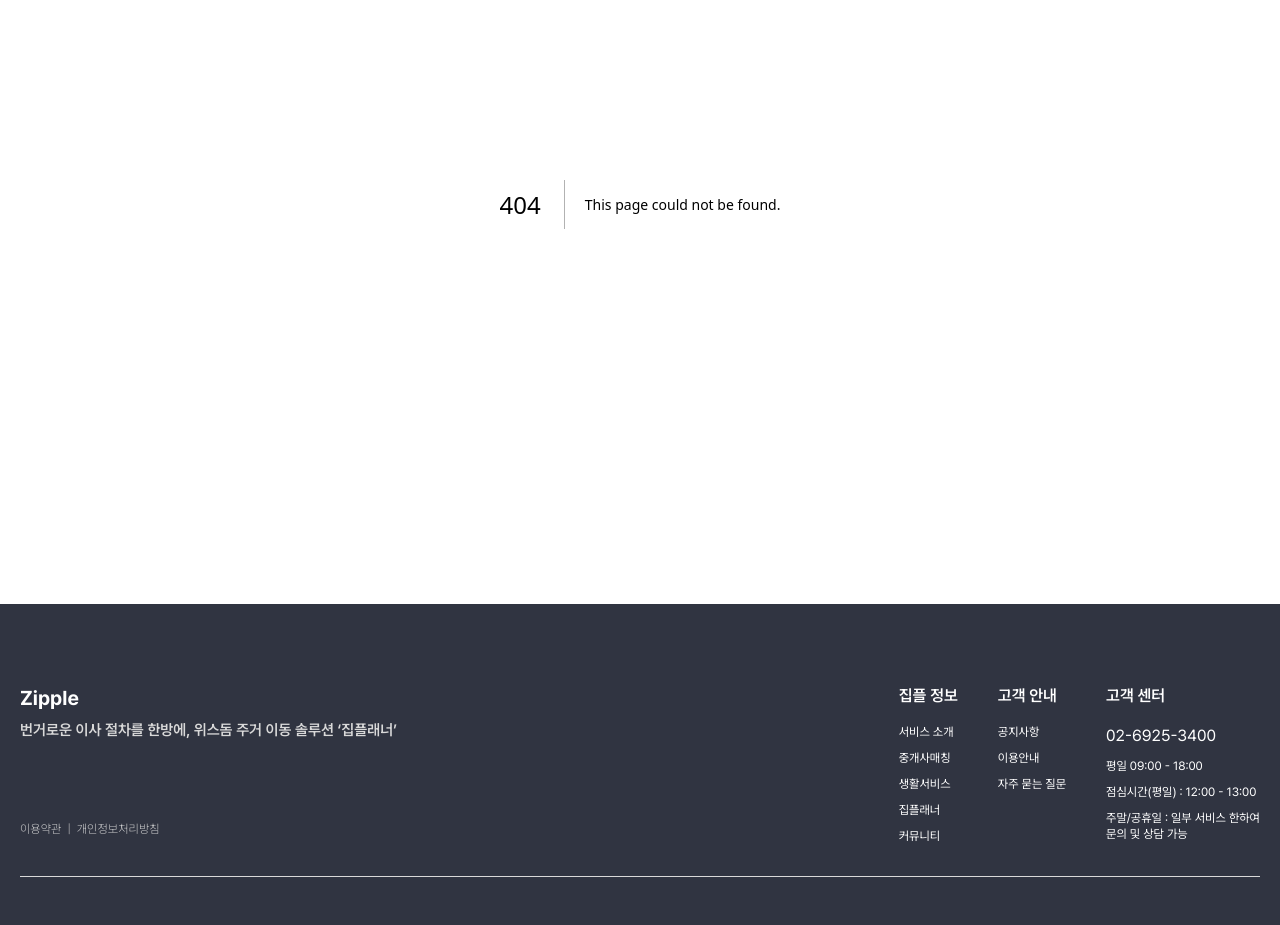
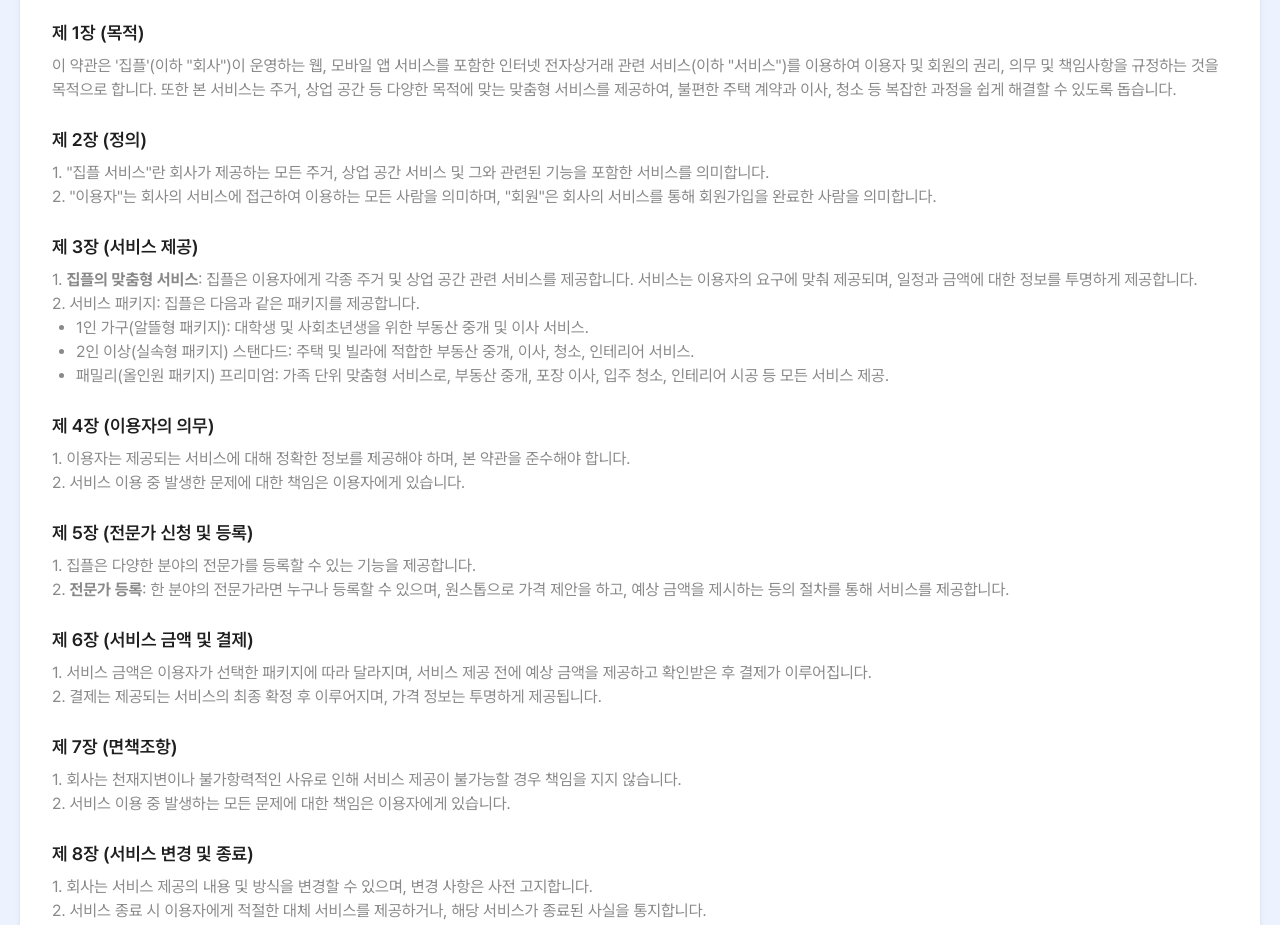
Before and after one commit to ziplanner/zipple-front, a Next.js app: page /terms in a window 1280 px wide. Before the commit this address had no page. Shown: the part 260-1185 px from the top of the page. Built offline with nearby package versions, Linux system fonts and the light colour scheme.

Commit message:
feat: Add terms page

```diff
--- /dev/null
+++ b/app/(terms)/terms/page.tsx
@@ -0,0 +1,136 @@
+import React from "react";
+
+const TermsPage = () => {
+  return (
+    <div className="w-full flex justify-center items-center bg-bg_sub pt-8 pb-16 md:pt-12 md:pb-24">
+      <div className="max-w-screen-sm sm:max-w-screen-md md:max-w-screen-lg lg:max-w-screen-lx px-4 md:px-5">
+        {/* 제목 및 설명 */}
+        <div className="flex flex-col items-start gap-2 md:gap-3 mb-6 md:mb-12 pl-4 md:pl-6">
+          <h1 className="md:text-h1_s text-mobile_h2_s">집플 이용약관</h1>
+          <p className="md:text-h3 text-mobile_h4">
+            집플에서 제공하는 다양한 주거, 상업 공간 맞춤형 서비스를 경험하세요.
+          </p>
+        </div>
+
+        {/* 약관 내용 */}
+        <div className="bg-white p-8 rounded-lg shadow-md">
+          <h2 className="md:text-h3 text-mobile_body1_sb mb-2 text-text_sub2">
+            제 1장 (목적)
+          </h2>
+          <p className="md:text-h4_r text-mobile_body3_r text-text_sub mb-6">
+            이 약관은 '집플'(이하 "회사")이 운영하는 웹, 모바일 앱 서비스를
+            포함한 인터넷 전자상거래 관련 서비스(이하 "서비스")를 이용하여
+            이용자 및 회원의 권리, 의무 및 책임사항을 규정하는 것을 목적으로
+            합니다. 또한 본 서비스는 주거, 상업 공간 등 다양한 목적에 맞는
+            맞춤형 서비스를 제공하여, 불편한 주택 계약과 이사, 청소 등 복잡한
+            과정을 쉽게 해결할 수 있도록 돕습니다.
+          </p>
+
+          <h2 className="md:text-h3 text-mobile_body1_sb mb-2 text-text_sub2">
+            제 2장 (정의)
+          </h2>
+          <p className="md:text-h4_r text-mobile_body3_r text-text_sub mb-6">
+            1. "집플 서비스"란 회사가 제공하는 모든 주거, 상업 공간 서비스 및
+            그와 관련된 기능을 포함한 서비스를 의미합니다.
+            <br />
+            2. "이용자"는 회사의 서비스에 접근하여 이용하는 모든 사람을
+            의미하며, "회원"은 회사의 서비스를 통해 회원가입을 완료한 사람을
+            의미합니다.
+          </p>
+
+          <h2 className="md:text-h3 text-mobile_body1_sb mb-2 text-text_sub2">
+            제 3장 (서비스 제공)
+          </h2>
+          <p className="md:text-h4_r text-mobile_body3_r text-text_sub">
+            1. <strong>집플의 맞춤형 서비스</strong>: 집플은 이용자에게 각종
+            주거 및 상업 공간 관련 서비스를 제공합니다. 서비스는 이용자의 요구에
+            맞춰 제공되며, 일정과 금액에 대한 정보를 투명하게 제공합니다. <br />
+            2. 서비스 패키지: 집플은 다음과 같은 패키지를 제공합니다.
+          </p>
+
+          {/* Move the unordered list outside of the <p> tag */}
+          <ul className="list-disc pl-6 mb-6 text-text_sub">
+            <li>
+              1인 가구(알뜰형 패키지): 대학생 및 사회초년생을 위한 부동산 중개
+              및 이사 서비스.
+            </li>
+            <li>
+              2인 이상(실속형 패키지) 스탠다드: 주택 및 빌라에 적합한 부동산
+              중개, 이사, 청소, 인테리어 서비스.
+            </li>
+            <li>
+              패밀리(올인원 패키지) 프리미엄: 가족 단위 맞춤형 서비스로, 부동산
+              중개, 포장 이사, 입주 청소, 인테리어 시공 등 모든 서비스 제공.
+            </li>
+          </ul>
+
+          <h2 className="md:text-h3 text-mobile_body1_sb mb-2 text-text_sub2">
+            제 4장 (이용자의 의무)
+          </h2>
+          <p className="md:text-h4_r text-mobile_body3_r text-text_sub mb-6">
+            1. 이용자는 제공되는 서비스에 대해 정확한 정보를 제공해야 하며, 본
+            약관을 준수해야 합니다.
+            <br />
+            2. 서비스 이용 중 발생한 문제에 대한 책임은 이용자에게 있습니다.
+          </p>
+
+          <h2 className="md:text-h3 text-mobile_body1_sb mb-2 text-text_sub2">
+            제 5장 (전문가 신청 및 등록)
+          </h2>
+          <p className="md:text-h4_r text-mobile_body3_r text-text_sub mb-6">
+            1. 집플은 다양한 분야의 전문가를 등록할 수 있는 기능을 제공합니다.{" "}
+            <br />
+            2. <strong>전문가 등록</strong>: 한 분야의 전문가라면 누구나 등록할
+            수 있으며, 원스톱으로 가격 제안을 하고, 예상 금액을 제시하는 등의
+            절차를 통해 서비스를 제공합니다.
+          </p>
+
+          <h2 className="md:text-h3 text-mobile_body1_sb mb-2 text-text_sub2">
+            제 6장 (서비스 금액 및 결제)
+          </h2>
+          <p className="md:text-h4_r text-mobile_body3_r text-text_sub mb-6">
+            1. 서비스 금액은 이용자가 선택한 패키지에 따라 달라지며, 서비스 제공
+            전에 예상 금액을 제공하고 확인받은 후 결제가 이루어집니다.
+            <br />
+            2. 결제는 제공되는 서비스의 최종 확정 후 이루어지며, 가격 정보는
+            투명하게 제공됩니다.
+          </p>
+
+          <h2 className="md:text-h3 text-mobile_body1_sb mb-2 text-text_sub2">
+            제 7장 (면책조항)
+          </h2>
+          <p className="md:text-h4_r text-mobile_body3_r text-text_sub mb-6">
+            1. 회사는 천재지변이나 불가항력적인 사유로 인해 서비스 제공이
+            불가능할 경우 책임을 지지 않습니다.
+            <br />
+            2. 서비스 이용 중 발생하는 모든 문제에 대한 책임은 이용자에게
+            있습니다.
+          </p>
+
+          <h2 className="md:text-h3 text-mobile_body1_sb mb-2 text-text_sub2">
+            제 8장 (서비스 변경 및 종료)
+          </h2>
+          <p className="md:text-h4_r text-mobile_body3_r text-text_sub mb-6">
+            1. 회사는 서비스 제공의 내용 및 방식을 변경할 수 있으며, 변경 사항은
+            사전 고지합니다.
+            <br />
+            2. 서비스 종료 시 이용자에게 적절한 대체 서비스를 제공하거나, 해당
+            서비스가 종료된 사실을 통지합니다.
+          </p>
+
+          <h2 className="md:text-h3 text-mobile_body1_sb mb-2 text-text_sub2">
+            제 9장 (분쟁 해결)
+          </h2>
+          <p className="md:text-h4_r text-mobile_body3_r text-text_sub mb-6">
+            1. 회사와 이용자 간의 분쟁은 상호 협의를 통해 해결하도록 합니다.
+            <br />
+            2. 협의가 이루어지지 않을 경우, 관할 법원에 소송을 제기하여
+            해결합니다.
+          </p>
+        </div>
+      </div>
+    </div>
+  );
+};
+
+export default TermsPage;
```
